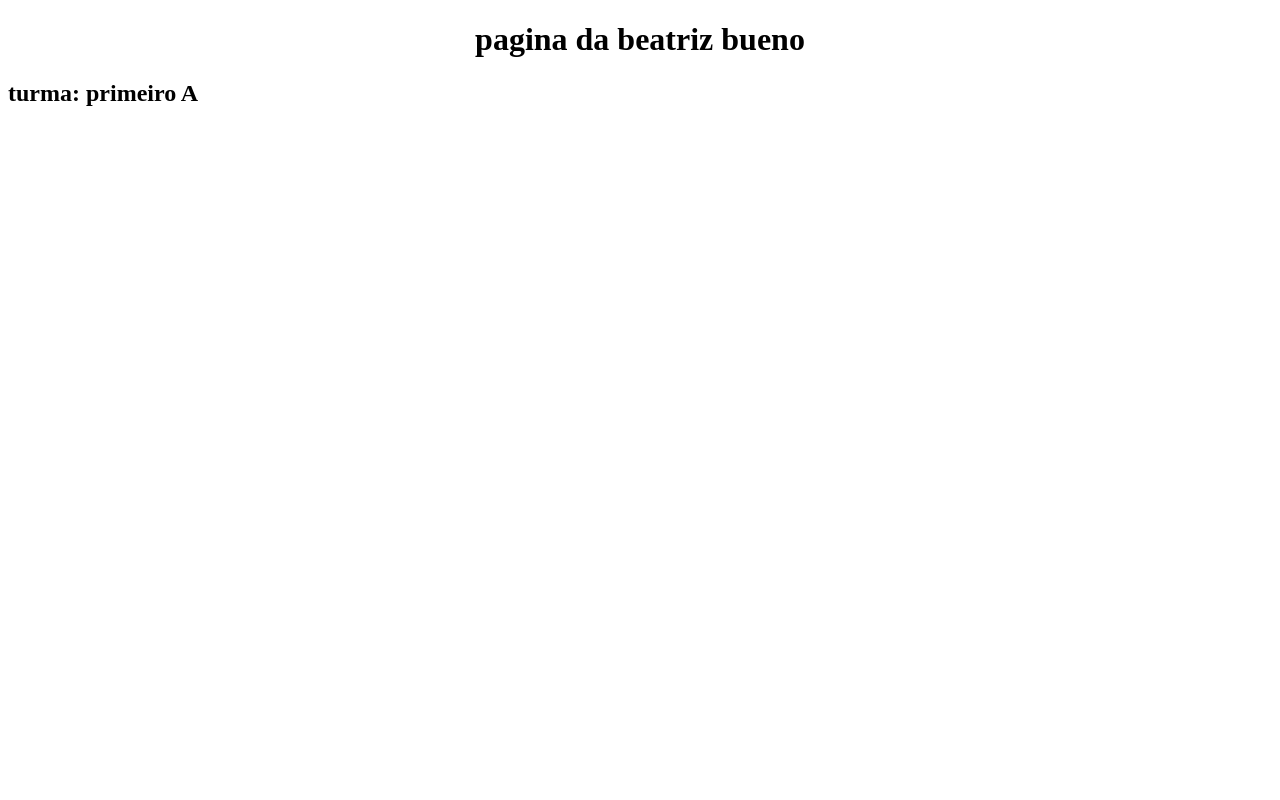
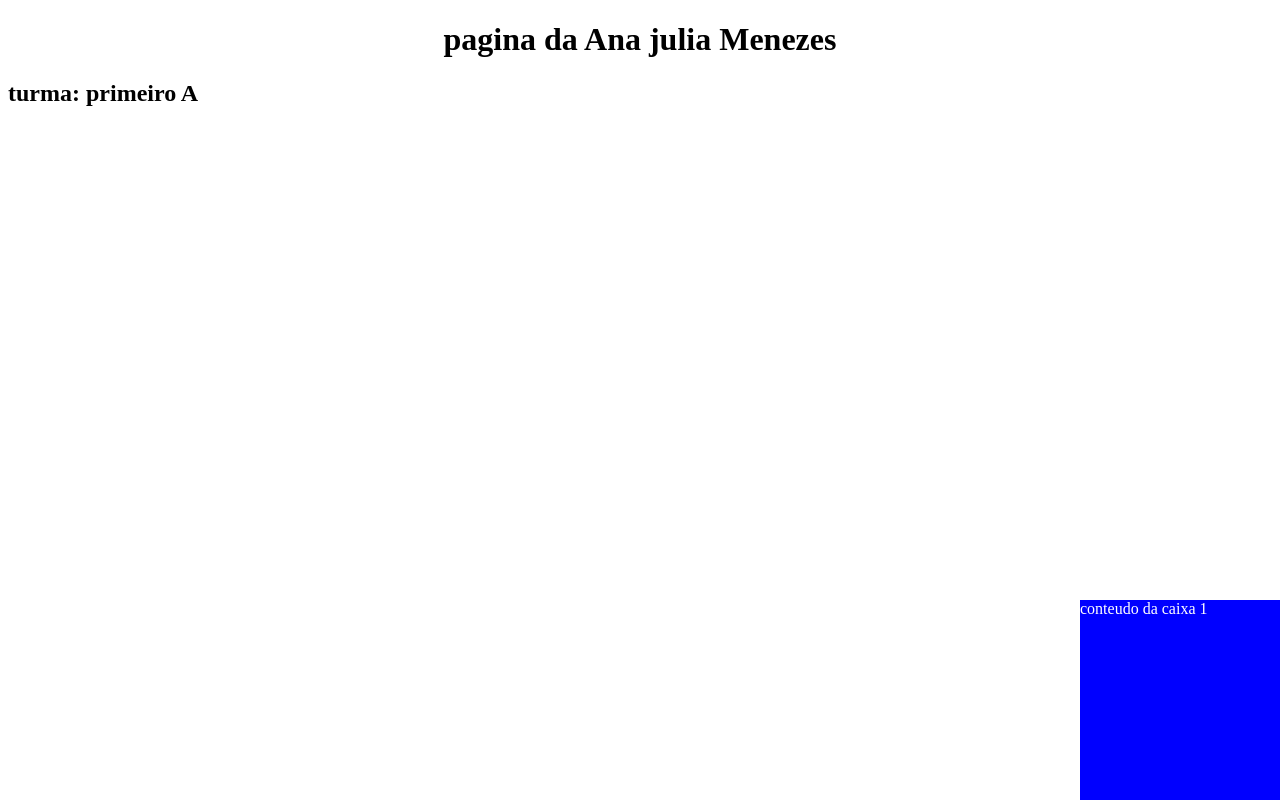
Before and after one commit to AnA-JulIA-044/primeiroa_2t, a plain HTML site: page index.html in a window 1280 px wide. Drawn offline with Linux system fonts and the light colour scheme.

Commit message:
aula 28-07 trabalhando com div e posicionamento.

```diff
--- a/estilo.css
+++ b/estilo.css
@@ -4,3 +4,11 @@ body{
 h1{
   text-align: center;
 }
+.caixa1 {
+   position: absolute;
+   background: blue;
+   color: #FFFFFF;
+    width: 200px;
+    height: 200px;
+    right: 0;
+    bottom: 0;
--- a/index.html
+++ b/index.html
@@ -6,7 +6,12 @@
     <link rel="stylesheet" href="estilo.css">
   </head>
   <body>
-    <h1>pagina da beatriz bueno</h1>
+    <h1>pagina da Ana julia Menezes</h1>
     <h2>turma: primeiro A</h2>
+
+    <div class="caixa1">
+      conteudo da caixa 1
+      </div>
+
   </body>
 </html>
```
